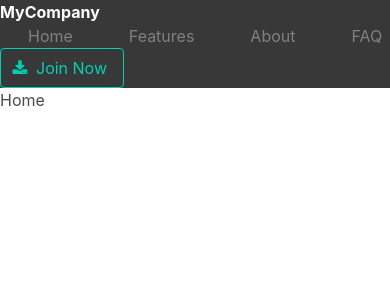
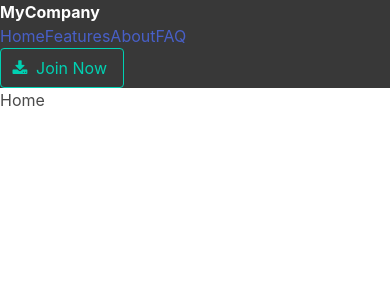
Before and after one commit to 91integ25/Quicksite-Vue.js, a Vue app: page / in a window 390 px wide. Shown: the top 300 px of the page. Built offline with nearby package versions, Linux system fonts and the light colour scheme.

Commit message:
added mobile menu

```diff
--- a/src/App.vue
+++ b/src/App.vue
@@ -5,12 +5,12 @@
         <div class="nav-left">
           <a class="nav-item">MyCompany</a>
         </div>
-        <span class="nav-toggle">
+        <span class="nav-toggle" v-on:click="toggleNav" v-bind:class ="{'is-active': isActive}">
           <span></span>
           <span></span>
           <span></span>
         </span>
-        <div class="nav-right nav-menu">
+        <div class="nav-right nav-menu" v-bind:class ="{'is-active': isActive}">
           <router-link to="/" class="nav-item r-item">Home</router-link>
           <router-link to="/faq" class="nav-item r-item">Features</router-link>
           <router-link to="/faq" class="nav-item r-item">About</router-link>
@@ -36,8 +36,19 @@
 </template>
 
 <script>
+
 export default {
-  name: 'app'
+  name: 'app',
+  data:function(){
+    return{
+      isActive:false
+    }
+  },
+  methods: {
+    toggleNav: function(){
+      this.isActive = !this.isActive;
+    }
+  }
 }
 </script>
 
@@ -49,15 +60,17 @@ export default {
   background-color:#383838
   a:hover
     color: gray
+
 .nav-left a
   color:#fff
   font-weight: bold
-a.r-item
+a .r-item
   color:#C1C1C1
   padding: 0.5rem 1.75rem
   +mobile
-  color: gray
-  &:hover
-    background-color: #F1F1F1
-
+    color: gray
+    &:hover
+      background-color: #F1F1F1
+.nav-toggle span
+  background-color:#C1C1C1
 </style>
```
